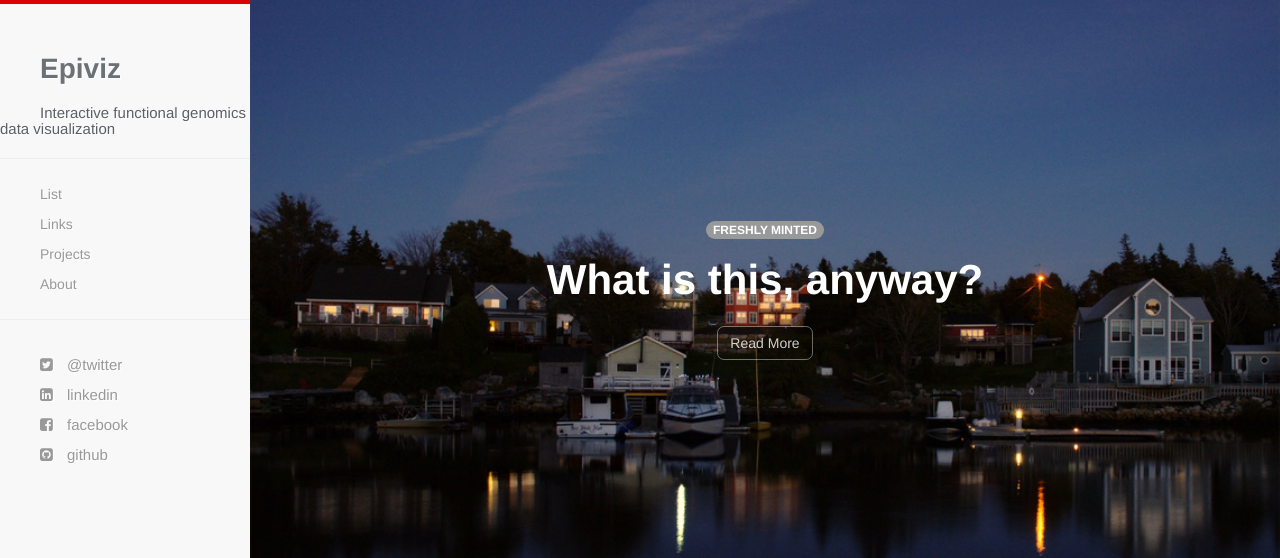
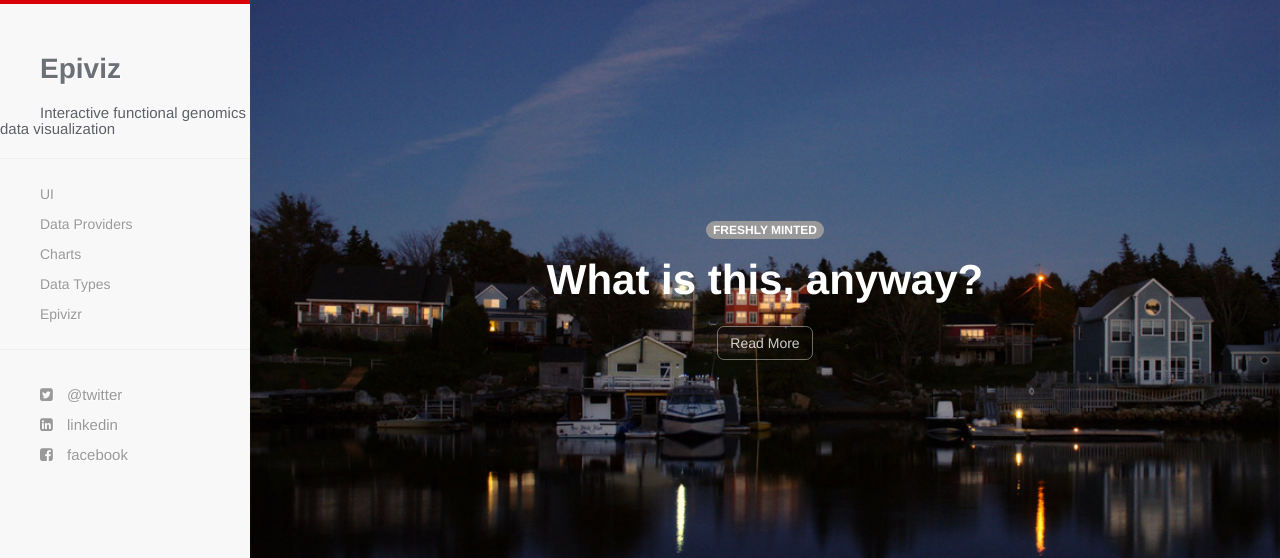
Before and after one commit to epiviz/epiviz.github.io.old, a Jekyll site: the page built from index.html, in a window 1280 px wide. Shown: the top 558 px of the page. Built offline with Jekyll 4.4.1, drawn with Linux system fonts in a browser that asks for light colours; nearby versions of some CDN libraries; Markdown is read by kramdown in place of the engine named in the settings.

Commit message:
changes to header

```diff
--- a/_includes/header.html
+++ b/_includes/header.html
@@ -47,16 +47,19 @@
         <ul class="sidebar-nav">
           <li class="sidebar-brand"><a href="{{ site.baseurl }}/"><h1 class="brand">{{ site.name }}</h1></a><h3>{{ site.description }}</h3></li>
           <hr />
-          <li><a href="{{ site.baseurl }}/list.html">List</a></li>
-          <li><a href="{{ site.baseurl }}/links.html">Links</a></li>
-          <li><a href="{{ site.baseurl }}/projects.html">Projects</a></li>
-          <li><a href="{{ site.baseurl }}/about.html">About</a></li>
+          <li><a href="{{ site.baseurl }}/ui.html">UI</a></li>
+          <li><a href="{{ site.baseurl }}/dataproviders.html">Data Providers</a></li>
+          <li><a href="{{ site.baseurl }}/charts.html">Charts</a></li>
+          <li><a href="{{ site.baseurl }}/datatypes.html">Data
+       Types</a></li>
+       <li><a href="{{ site.baseurl }}/epivizr.html">Epivizr</a></li>
           <hr />
           <div id="social-wrapper">
            <li> <a href="{{ site.twitter }}"><i class="fa fa-twitter-square"></i> @twitter</a></li>
            <li> <a href="{{ site.linkedin }}"><i class="fa fa-linkedin-square"></i> linkedin</a> </li>
            <li> <a href="{{ site.facebook }}"><i class="fa fa-facebook-square"></i> facebook</a></li>
-           <li> <a href="{{ site.github }}"><i class="fa fa-github-square"></i> github</a> </li>
+<!--           <li> <a href="{{ site.github }}"><i class="fa
+       fa-github-square"></i> github</a> </li> -->
          </div>
        </ul>
      </div>
```
